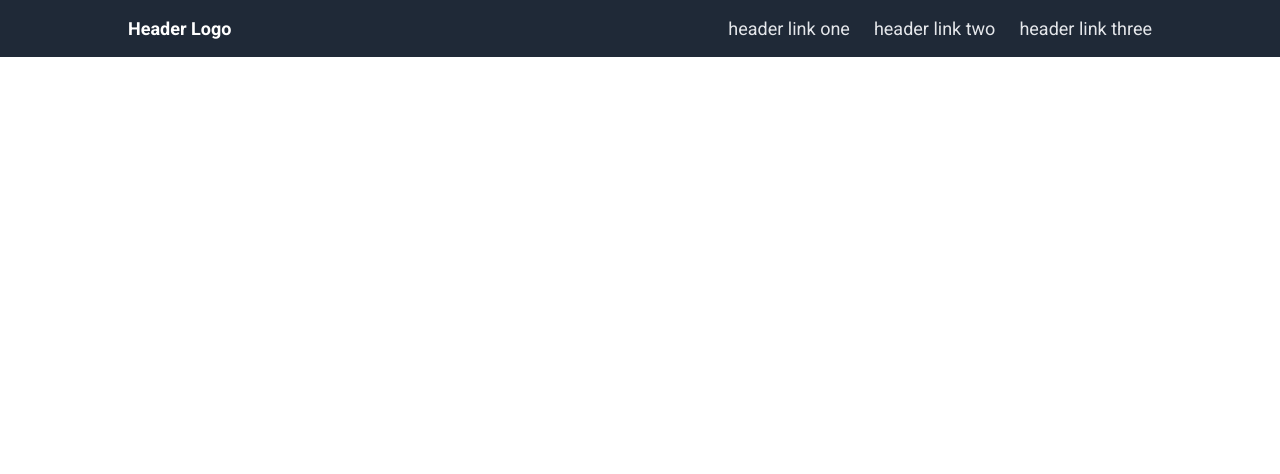
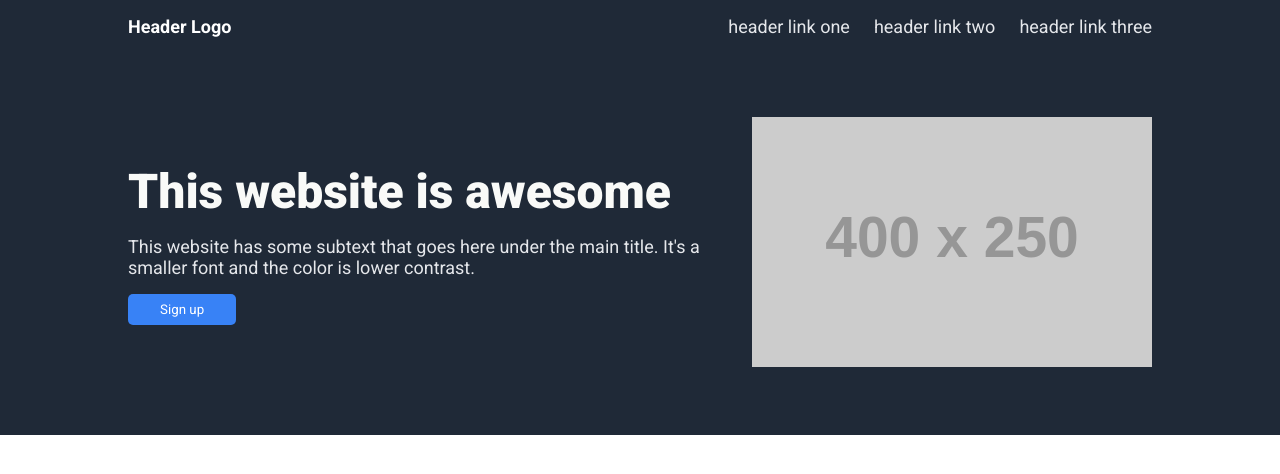
Before and after one commit to andersonhall/landing-page, a plain HTML site: page index.html in a window 1280 px wide. Drawn offline with Linux system fonts and the light colour scheme; placeholder pictures from the web are drawn by us.

Commit message:
add hero section

```diff
--- a/index.html
+++ b/index.html
@@ -23,5 +23,18 @@
         </ul>
       </div>
     </header>
+    <section class="hero">
+      <div class="hero-left">
+        <h1>This website is awesome</h1>
+        <p>
+          This website has some subtext that goes here under the main title.
+          It's a smaller font and the color is lower contrast.
+        </p>
+        <button class="sign-up-btn">Sign up</button>
+      </div>
+      <div class="hero-right">
+        <img src="https://placehold.co/400x250" alt="placeholder image" />
+      </div>
+    </section>
   </body>
 </html>
--- a/styles.css
+++ b/styles.css
@@ -1,7 +1,9 @@
-body {
+* {
   font-family: Roboto, sans-serif;
   margin: 0;
 }
+
+/* HEADER */
 
 .header {
   background-color: #1f2937;
@@ -10,7 +12,7 @@ body {
   display: flex;
   align-items: center;
   justify-content: space-between;
-  padding: 0 10%;
+  padding: 16px 10%;
 }
 
 .header-left {
@@ -26,3 +28,37 @@ body {
   color: #e5e7eb;
   text-decoration: none;
 }
+
+/* HERO SECTION */
+.hero {
+  display: flex;
+  background-color: #1f2937;
+  justify-content: space-between;
+  align-items: center;
+  padding: 64px 10%;
+}
+
+.hero-left,
+.hero-right {
+  max-width: 600px;
+}
+
+.hero-left h1 {
+  font-size: 48px;
+  color: #f9faf8;
+  font-weight: 900;
+}
+
+.hero-left p {
+  font-size: 18px;
+  color: #e5e7eb;
+  margin: 16px 16px 16px 0;
+}
+
+.sign-up-btn {
+  background-color: #3882f6;
+  border: none;
+  border-radius: 5px;
+  color: white;
+  padding: 8px 32px;
+}
```
